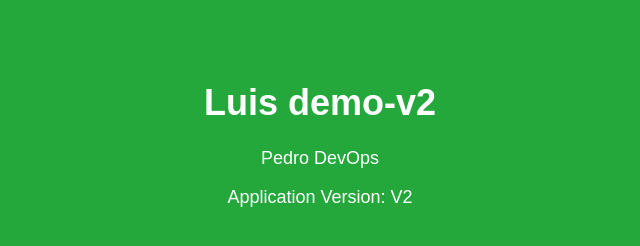
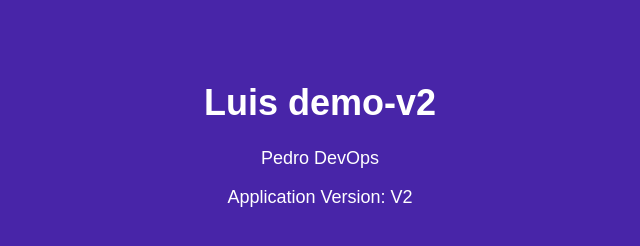
Before and after one commit to perodriguez1630/DevOps-CI-CD, a plain HTML site: page index.html in a window 1280 px wide. Shown: the whole page, without its empty margins (320-960 px from the left). Drawn offline with Linux system fonts and the light colour scheme.

Commit message:
Rebuid of del site-v3

```diff
--- a/index.html
+++ b/index.html
@@ -5,7 +5,7 @@
     <title>Pedro DevOps</title>
     <style>
         body {
-            background-color: rgb(37, 168, 59);
+            background-color: rgb(72, 37, 168);
             font-family: Arial, sans-serif;
             text-align: center;
             padding-top: 50px;
```
